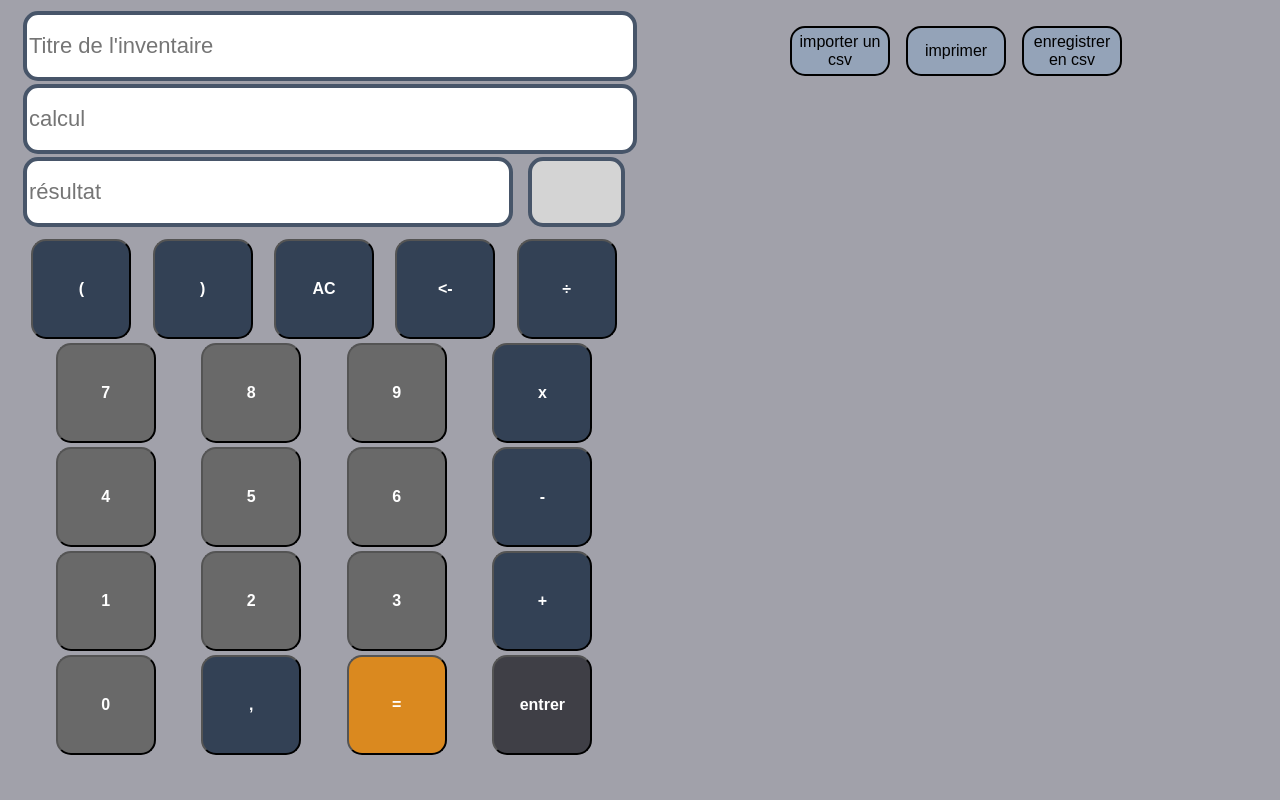
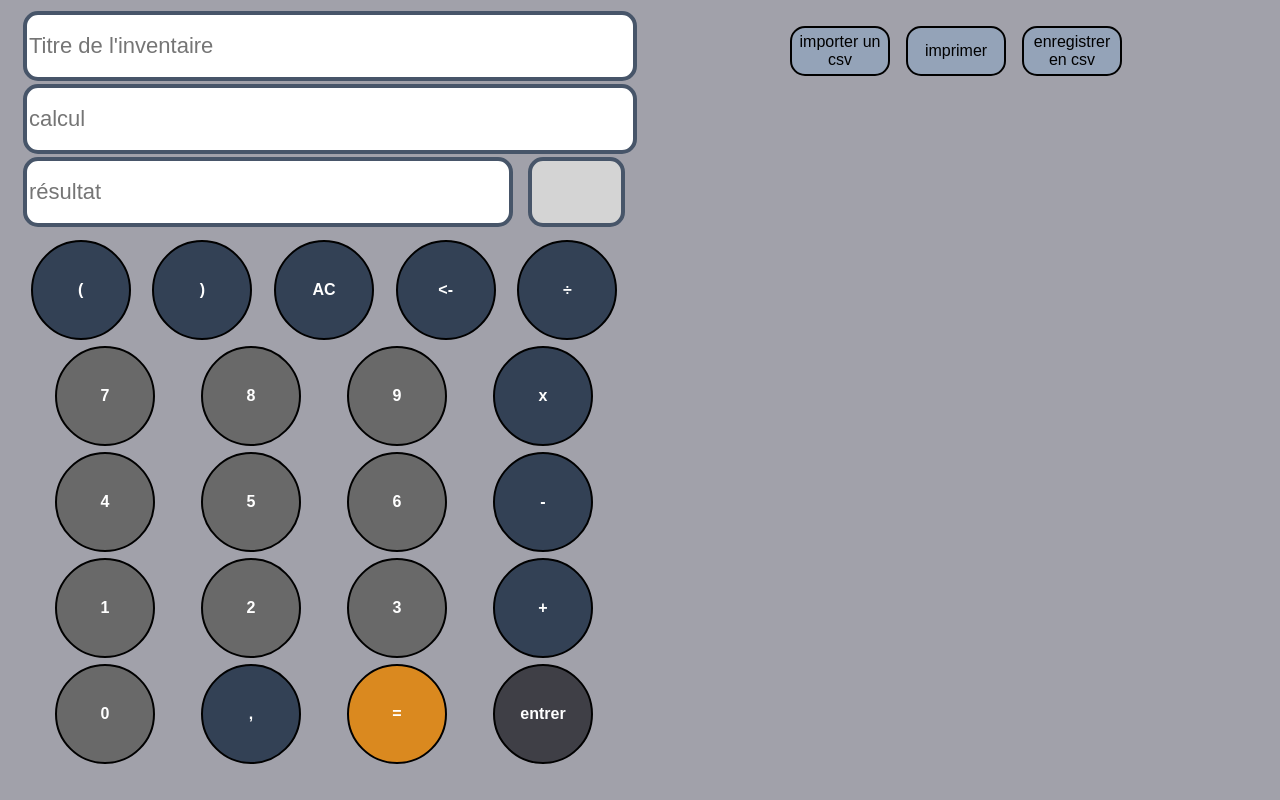
Before and after one commit to Raiden0611/eval_saisi_incentaire, an Angular app: page / in a window 1280 px wide. Built offline with nearby package versions, Linux system fonts and the light colour scheme.

Commit message:
fin évaluation

```diff
--- a/src/app/app.component.css
+++ b/src/app/app.component.css
@@ -109,9 +109,11 @@
 .buttonCalculatrice {
     height: 75px;
     width: 75px;
-    border-radius: 15%;
+    border-radius: 50%;
     font-weight: bold;
     font-size: 16px;
+    border: 2px solid #000;
+    margin: 1px;
 }
 
 .buttonCalculatrice:active {
```
Also changed, not shown: src/app/app.component.ts (+1 -8 lines), src/export.csv (added).
